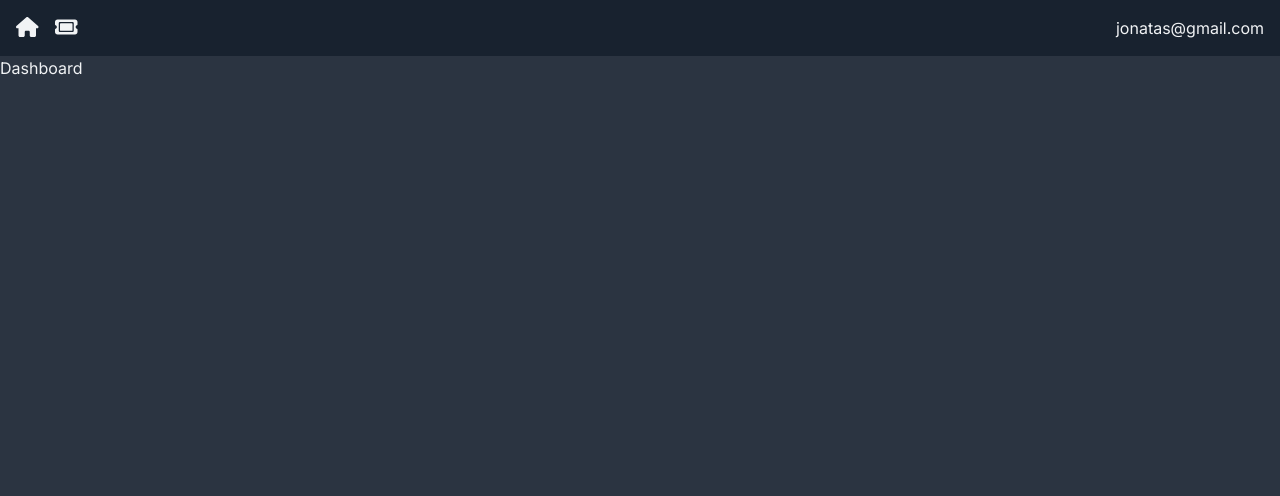
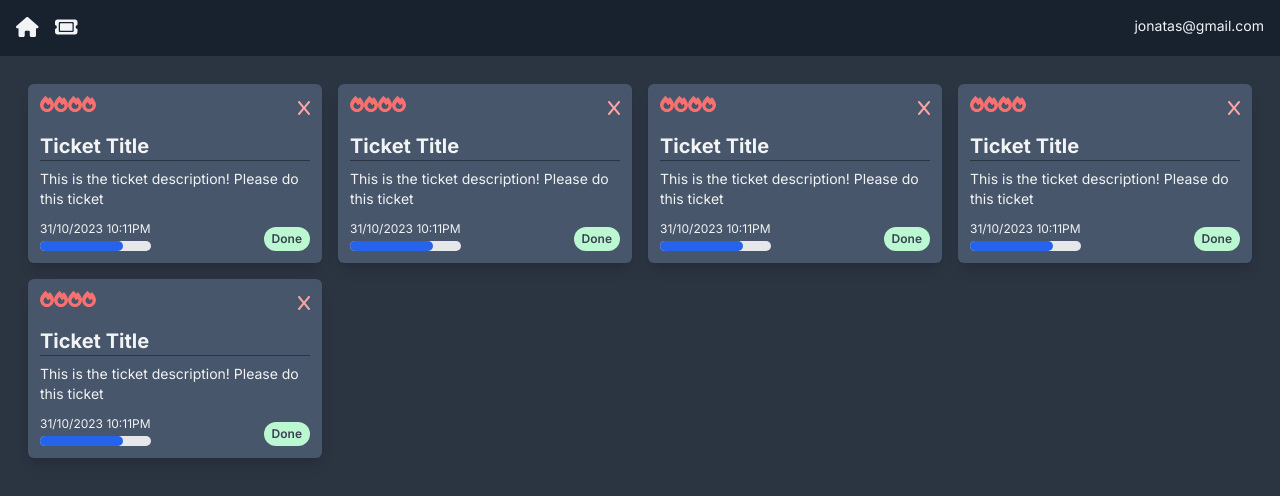
Before and after one commit to rodolfostark/ticketing-app, a Next.js app: page / in a window 1280 px wide. Shown: the top 496 px of the page. Built offline with nearby package versions, Linux system fonts and the light colour scheme.

Commit message:
feat creating the ticketcard's components

```diff
--- /dev/null
+++ b/app/(components)/DeleteBlock.tsx
@@ -0,0 +1,11 @@
+import { faX } from "@fortawesome/free-solid-svg-icons";
+import { FontAwesomeIcon } from "@fortawesome/react-fontawesome";
+
+export default function DeleteBlock() {
+    return (
+        <FontAwesomeIcon
+            icon={faX}
+            className="text-red-300 hover:cursor-pointer"
+        />
+    )
+}
--- /dev/null
+++ b/app/(components)/PriorityDisplay.tsx
@@ -0,0 +1,13 @@
+import { faFire } from "@fortawesome/free-solid-svg-icons";
+import { FontAwesomeIcon } from "@fortawesome/react-fontawesome";
+
+export default function PriorityDisplay() {
+    return (
+        <div className="flex justify-start align-baseline">
+            <FontAwesomeIcon icon={faFire} className="text-red-400" />
+            <FontAwesomeIcon icon={faFire} className="text-red-400" />
+            <FontAwesomeIcon icon={faFire} className="text-red-400" />
+            <FontAwesomeIcon icon={faFire} className="text-red-400" />
+        </div>
+    )
+}
--- /dev/null
+++ b/app/(components)/ProgressDisplay.tsx
@@ -0,0 +1,12 @@
+export default function ProgressDisplay() {
+    return (
+        <div className="w-full bg-gray-200 rounded-full h-2.5">
+            <div
+                className="bg-blue-600 h-2.5 rounded-full"
+                style={{width: "75%"}}
+            >
+
+            </div>
+        </div>
+    )
+}
--- /dev/null
+++ b/app/(components)/StatusDisplay.tsx
@@ -0,0 +1,9 @@
+export default function StatusDisplay() {
+    return (
+        <span
+            className="inline-block rounded-full px-2 py-1 text-xs font-semibold text-gray-700 bg-green-200"
+        >
+            Done
+        </span>
+    )
+}
--- /dev/null
+++ b/app/(components)/TicketCard.tsx
@@ -0,0 +1,34 @@
+import DeleteBlock from "./DeleteBlock";
+import PriorityDisplay from "./PriorityDisplay";
+import ProgressDisplay from "./ProgressDisplay";
+import StatusDisplay from "./StatusDisplay";
+
+export default function TicketCard() {
+    return (
+        <div
+            className="flex flex-col bg-card hover:bg-card-hover rounded-md shadow-lg p-3 m-2"
+        >
+            <div className="flex mb-3">
+                <PriorityDisplay />
+                <div className="ml-auto">
+                    <DeleteBlock />
+                </div>
+            </div>
+            <h4>Ticket Title</h4>
+            <hr className="h-px border-0 bg-page mb-2" />
+            <p className="whitespace-pre-wrap">
+                This is the ticket description! Please do this ticket
+            </p>
+            <div className="flex-grow"></div>
+            <div className="flex mt-2">
+                <div className="flex flex-col">
+                    <p className="text-xs my-1">31/10/2023 10:11PM</p>
+                    <ProgressDisplay />
+                </div>
+                <div className="ml-auto flex items-end">
+                    <StatusDisplay />
+                </div>
+            </div>
+        </div>
+    )
+}
--- a/app/globals.css
+++ b/app/globals.css
@@ -1,6 +1,30 @@
 @tailwind base;
 @tailwind components;
 @tailwind utilities;
+
+@layer base {
+    h1,
+    h2,
+    h3,
+    h4 {
+        @apply font-bold;
+    }
+    h1 {
+        @apply text-4xl;
+    }
+    h2 {
+        @apply text-3xl;
+    }
+    h3 {
+        @apply text-2xl;
+    }
+    h4 {
+        @apply text-xl;
+    }
+    p {
+        @apply text-sm text-default-text;
+    }
+}
 
 @layer components {
     .icon {
--- a/app/page.tsx
+++ b/app/page.tsx
@@ -1,5 +1,15 @@
+import TicketCard from "./(components)/TicketCard";
+
 export default function Home() {
   return (
-    <div>Dashboard</div>
+    <div className="p-5">
+      <div className="lg:grid grid-cols-2 xl:grid-cols-4">
+        <TicketCard />
+        <TicketCard />
+        <TicketCard />
+        <TicketCard />
+        <TicketCard />
+      </div>
+    </div>
   )
 }
--- a/tailwind.config.ts
+++ b/tailwind.config.ts
@@ -17,7 +17,7 @@
         navbar: '#18222f',
         page: '#2b3441',
         card: '#47566a',
-        'card-hover': '#45e74',
+        'card-hover': '#4f5e74',
         'default-text': '#f1f3f5',
         'blue-accent': '#0084d4',
         'blue-accent-hover': '#009fff'
```
